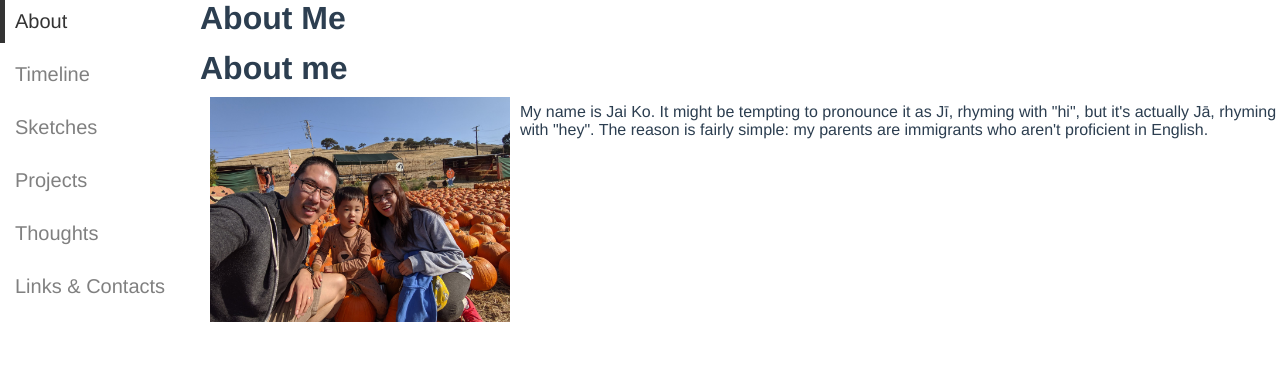
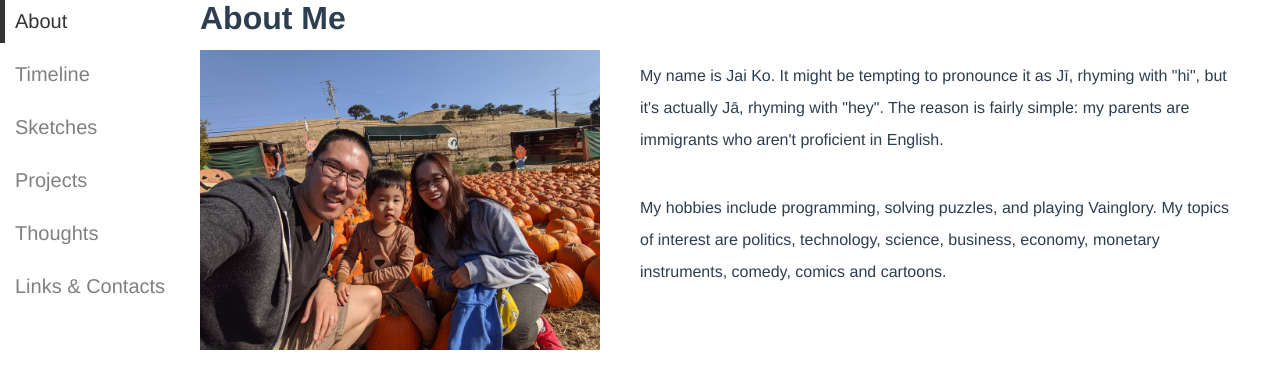
Before and after one commit to jko206/hello-jko, a Vue app: page /about in a window 1280 px wide. Shown: the top 388 px of the page. Built offline with nearby package versions, Linux system fonts and the light colour scheme.

Commit message:
make about page

```diff
--- a/src/components/page-about.vue
+++ b/src/components/page-about.vue
@@ -1,12 +1,24 @@
 <template>
-  <div>
-    <h1>About me</h1>
-    <img src="../assets/family.jpg" alt="Ko family" class="main-photo" />
-    <p>
-      My name is Jai Ko. It might be tempting to pronounce it as Jī, rhyming with "hi",
-      but it's actually Jā, rhyming with "hey". The reason is fairly simple: my parents
-      are immigrants who aren't proficient in English.
-    </p>
+  <div class="page-about">
+    <img
+      src="../assets/family.jpg"
+      alt="Ko family"
+      class="main-photo"
+      title="At a pumpkin patch in Concord, CA, in 2019"
+    />
+    <div class="paragraphs">
+      <p>
+        My name is Jai Ko. It might be tempting to pronounce it as Jī,
+        rhyming with "hi", but it's actually Jā, rhyming with "hey".
+        The reason is fairly simple: my parents are immigrants
+        who aren't proficient in English.
+      </p>
+      <p>
+        My hobbies include programming, solving puzzles, and playing Vainglory.
+        My topics of interest are politics, technology, science, business,
+        economy, monetary instruments, comedy, comics and cartoons.
+      </p>
+    </div>
   </div>
 </template>
 
@@ -17,9 +29,19 @@ export default {
 </script>
 
 <style lang="scss" scoped>
+.page-about {
+  display: grid;
+  grid-column-gap: 30px;
+  grid-template-columns: 400px auto;
+}
+
 .main-photo {
-  float: left;
-  width: 300px;
-  margin: 10px;
+  width: 100%;
+}
+p {
+  max-width: 600px;
+  line-height: 2;
+  padding: 10px;
+  margin-top: 0;
 }
 </style>
```
